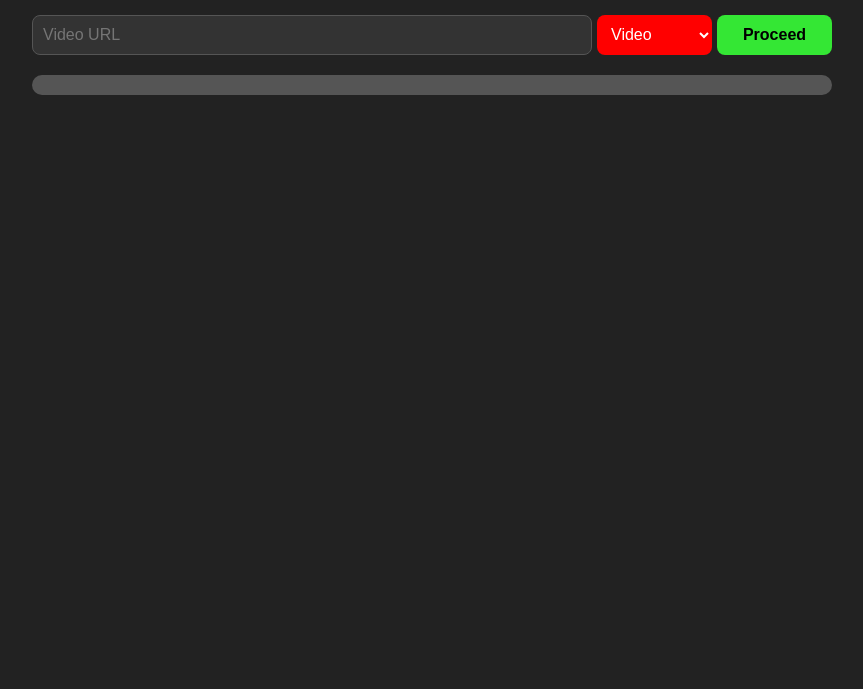
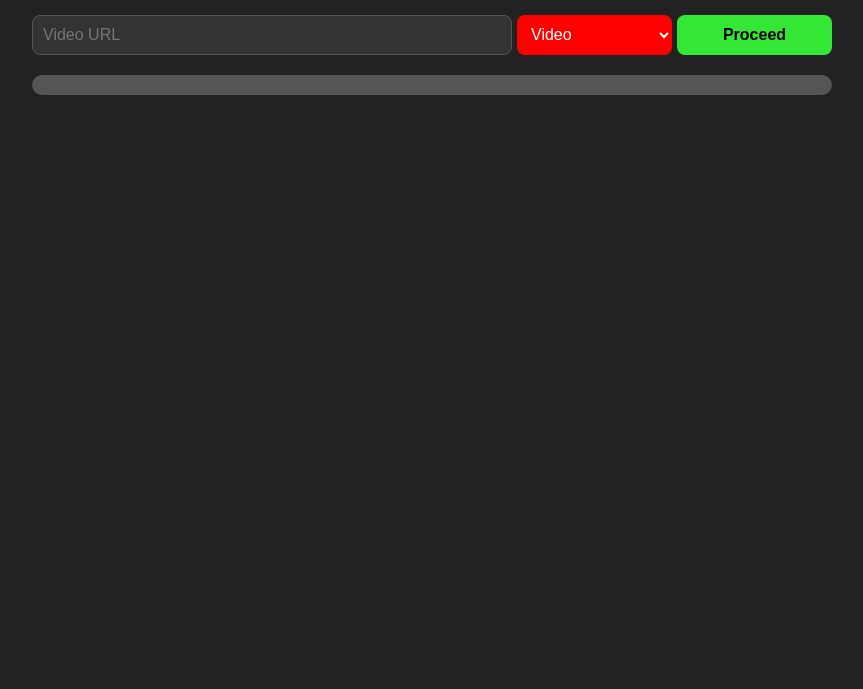
Before and after one commit to Arezki-Cherfouh/Video-Downloader, a plain HTML site: page index.html in a window 1280 px wide. Shown: the part 111-800 px from the top of the page, without its empty margins (208-1071 px from the left). Drawn offline with Linux system fonts and the light colour scheme.

Commit message:
Update index.html

```diff
--- a/index.html
+++ b/index.html
@@ -28,7 +28,7 @@
 </head>
 <body>
     <h2>Video Downloader</h2>
-    <div style="display:grid;grid-template-columns:70% 1fr 1fr;column-gap:5px;margin:auto;max-width:800px;width:100%">
+    <div style="display:grid;grid-template-columns:60% 1fr 1fr;column-gap:5px;margin:auto;max-width:800px;width:100%">
         <input class="url" placeholder="Video URL">
         <select class="opt">
             <option value="1">Video</option>
```
